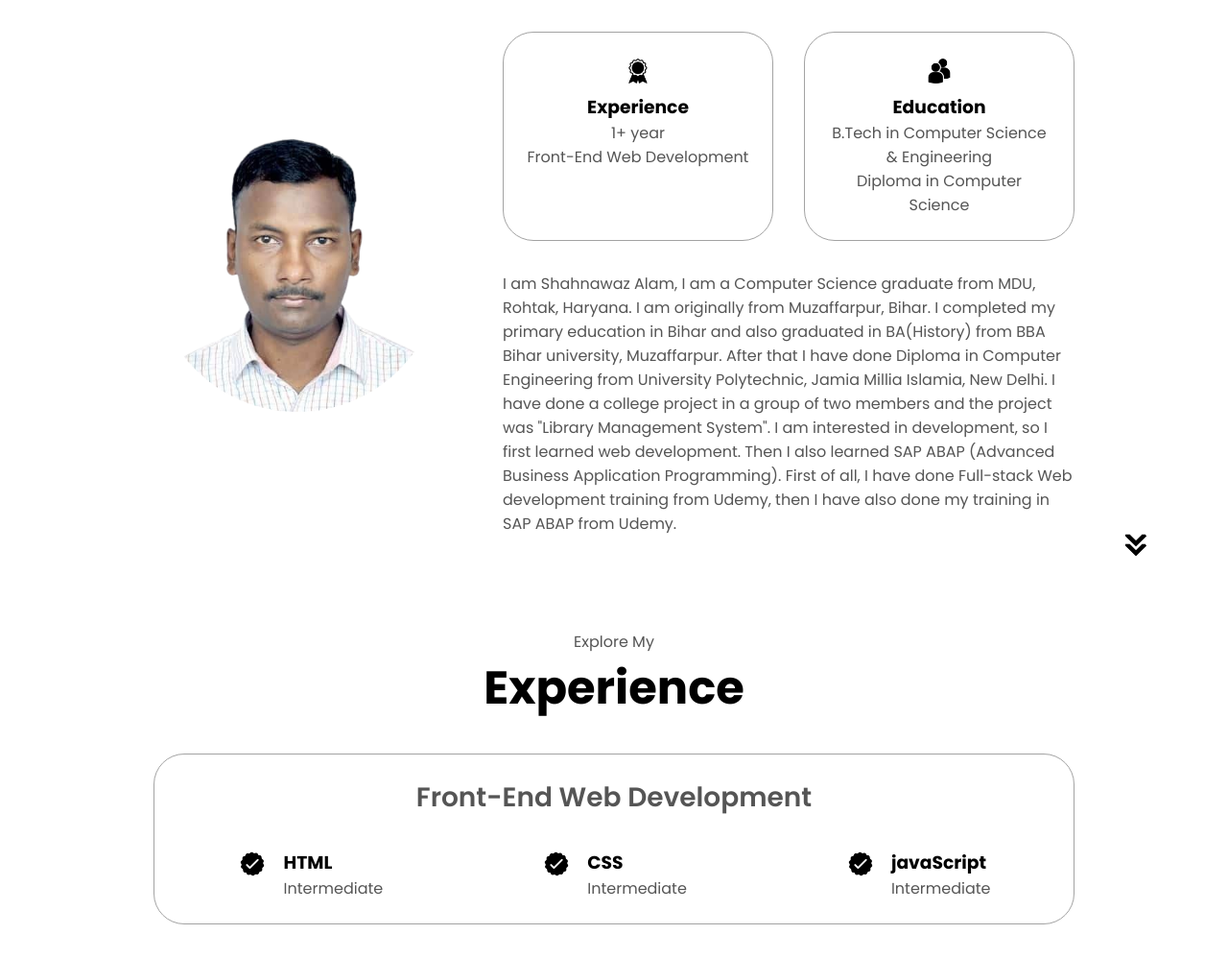
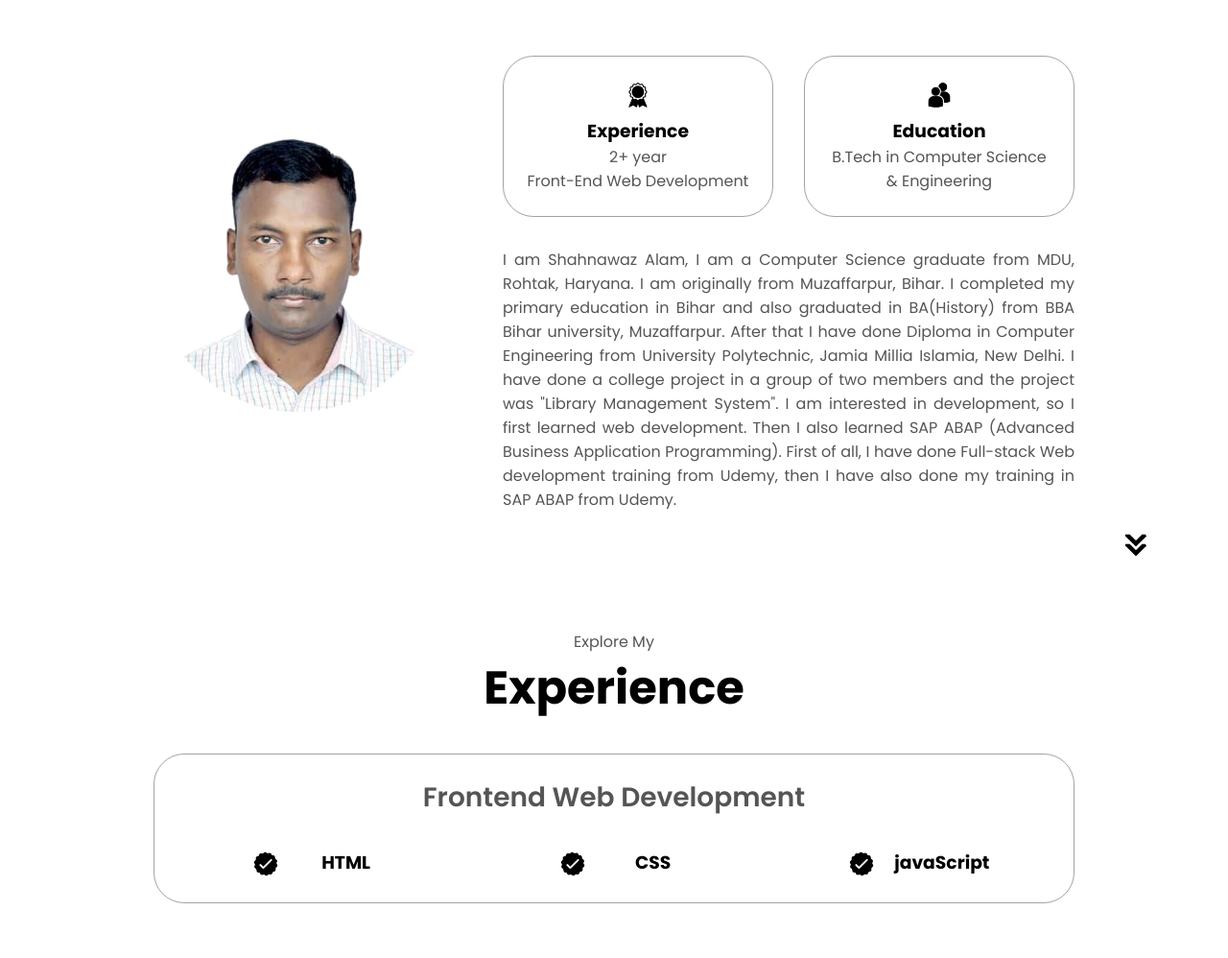
Before and after one commit to jmishahnawazalam/myPortfolio, a plain HTML site: page index.html in a window 1280 px wide. Shown: the part 1040-2038 px from the top of the page at 96% size. Drawn offline with Linux system fonts and the light colour scheme.

Commit message:
commit updates in all files
push details

```diff
--- a/index.html
+++ b/index.html
@@ -45,7 +45,7 @@
       <div class="section__text">
         <p class="section__text__p1">Hello, I'm</p>
         <h1 class="title">Shahnawaz Alam</h1>
-        <p class="section__text__p2">Front-End Web Developer</p>
+        <p class="section__text__p2">Frontend Web Developer</p>
         <div class="btn-container">
           <button
             class="btn btn-color-2"
@@ -94,7 +94,7 @@
               />
               <h3>Experience</h3>
               <p>
-                1+ year <br />
+                2+ year <br />
                 Front-End Web Development
               </p>
             </div>
@@ -106,8 +106,7 @@
               />
               <h3>Education</h3>
               <p>
-                B.Tech in Computer Science & Engineering <br />Diploma in
-                Computer Science
+                B.Tech in Computer Science & Engineering
               </p>
             </div>
           </div>
@@ -131,7 +130,7 @@
       <div class="experience-details-container">
         <div class="about-containers">
           <div class="details-container">
-            <h2 class="experience-sub-title">Front-End Web Development</h2>
+            <h2 class="experience-sub-title">Frontend Web Development</h2>
             <div class="artical-container">
               <article>
                 <img
@@ -141,7 +140,7 @@
                 />
                 <div>
                   <h1>HTML</h1>
-                  <p>Intermediate</p>
+                  <!-- <p>Intermediate</p> -->
                 </div>
               </article>
               <article>
@@ -152,7 +151,7 @@
                 />
                 <div>
                   <h1>CSS</h1>
-                  <p>Intermediate</p>
+                  <!-- <p>Intermediate</p> -->
                 </div>
               </article>
               <article>
@@ -163,7 +162,7 @@
                 />
                 <div>
                   <h1>javaScript</h1>
-                  <p>Intermediate</p>
+                  <!-- <p>Intermediate</p> -->
                 </div>
               </article>
             </div>
@@ -351,7 +350,7 @@
           </ul>
         </div>
       </nav>
-      <p>Copyright &#169; 2024 Shahnawaz Alam. All Right Reserved</p>
+      <p>Copyright &#169; <span id="year"></span> Shahnawaz Alam. All Right Reserved</p>
     </footer>
     <script src="script.js" charset="UTF-8"></script>
   </body>
--- a/script.js
+++ b/script.js
@@ -5,3 +5,6 @@ function toggleMenu() {
   menu.classList.toggle("open");
   icon.classList.toggle("open");
 }
+
+let year = new Date().getFullYear();
+document.querySelector('#year').innerHTML = year;
--- a/style.css
+++ b/style.css
@@ -136,9 +136,11 @@ a:hover {
 .hamburger-icon span:first-child {
   transform: none;
 }
+
 .hamburger-icon span:first-child {
   opacity: 1;
 }
+
 .hamburger-icon span:first-child {
   transform: none;
 }
@@ -181,6 +183,11 @@ section {
 .section__text p {
   font-weight: 600;
 }
+
+.text-container p {
+  text-align: justify;
+}
+
 
 .section__text__p1 {
   text-align: center;
```
Also changed, not shown: 1 other file.
